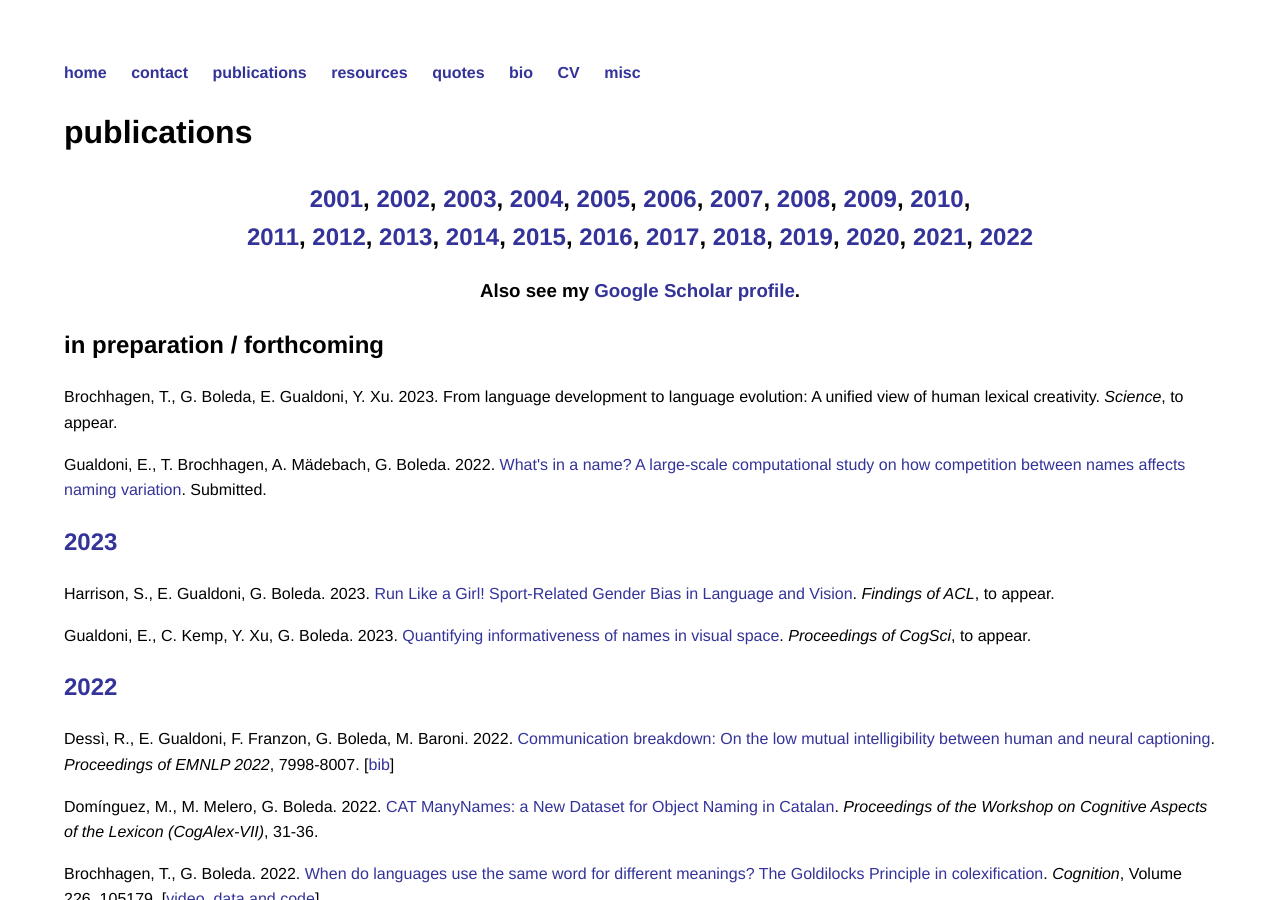
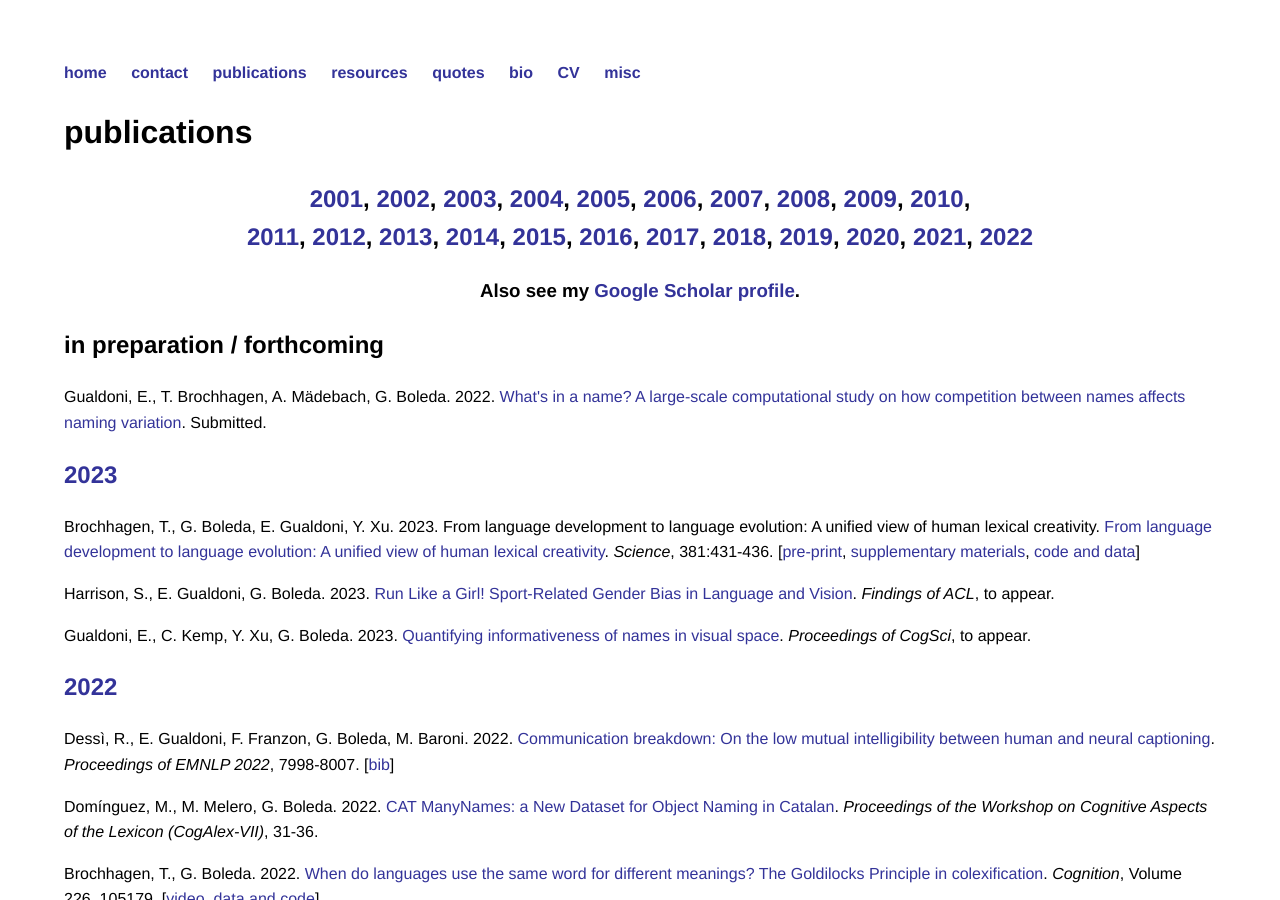
Before and after one commit to gboleda/gboleda.github.io, a Jekyll site: the page built from pubs/index.html, in a window 1280 px wide and 900 px high. Built offline with Jekyll 4.4.1, drawn with Linux system fonts in a browser that asks for light colours.

Commit message:
adds science paper

```diff
--- a/index.html
+++ b/index.html
@@ -44,8 +44,9 @@ title: Gemma Boleda
 <h3>sample publications</h3>
 <ul>
   <li>Brochhagen, T., G. Boleda, E. Gualdoni, Y. Xu. 2023.
-    From language development to language evolution: A unified view of human lexical creativity.
-    <i>Science</i>, to appear.
+    <a href="https://www.science.org/doi/10.1126/science.ade7981">From language development to language evolution: A unified view of human lexical creativity</a>.
+    <i>Science</i>, 381:431-436.
+    [<a href="https://brochhagen.github.io/content/ms/accepted-lexical-creativity.pdf">pre-print</a>, <a href="https://www.science.org/doi/suppl/10.1126/science.ade7981/suppl_file/science.ade7981_sm.pdf">supp. mat.</a>, <a href="https://doi.org/10.17605/OSF.IO/ZKGU3">code</a>]
   </li>
   <li>Gualdoni, E., T. Brochhagen, A. Mädebach, G. Boleda. 2022.
   <a href="https://psyarxiv.com/t84eu/download">What's in a name? A large-scale computational study on how competition between names affects naming variation</a>. Submitted.
--- a/pubs/index.html
+++ b/pubs/index.html
@@ -35,16 +35,18 @@ title: publications
 
 <h2>in preparation / forthcoming</h2>
 
-<p>Brochhagen, T., G. Boleda, E. Gualdoni, Y. Xu. 2023.
-  From language development to language evolution: A unified view of human lexical creativity.
-  <i>Science</i>, to appear.
-</p>
-
 <p>Gualdoni, E., T. Brochhagen, A. Mädebach, G. Boleda. 2022.
   <a href="https://psyarxiv.com/t84eu/download">What's in a name? A large-scale computational study on how competition between names affects naming variation</a>. Submitted.
 </p>
 
 <h2><a name="2023">2023</a></h2>
+
+<p>Brochhagen, T., G. Boleda, E. Gualdoni, Y. Xu. 2023.
+  From language development to language evolution: A unified view of human lexical creativity.
+  <a href="https://www.science.org/doi/10.1126/science.ade7981">From language development to language evolution: A unified view of human lexical creativity</a>.
+  <i>Science</i>, 381:431-436.
+  [<a href="https://brochhagen.github.io/content/ms/accepted-lexical-creativity.pdf">pre-print</a>, <a href="https://www.science.org/doi/suppl/10.1126/science.ade7981/suppl_file/science.ade7981_sm.pdf">supplementary materials</a>, <a href="https://doi.org/10.17605/OSF.IO/ZKGU3">code and data</a>]
+</p>
 
 <p>Harrison, S., E. Gualdoni, G. Boleda. 2023.
   <a href="https://arxiv.org/pdf/2305.14468">Run Like a Girl! Sport-Related Gender Bias in Language and Vision</a>.
```
